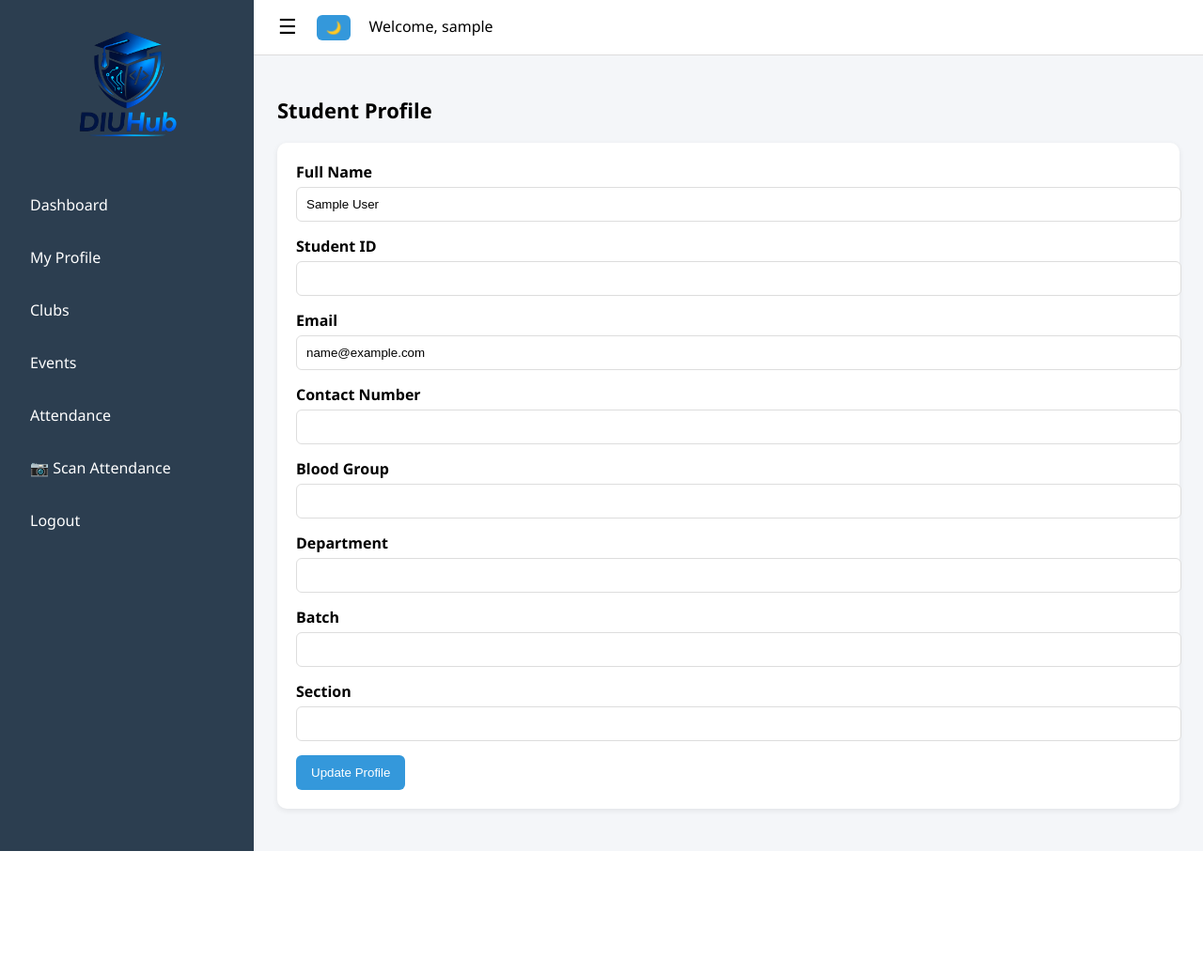
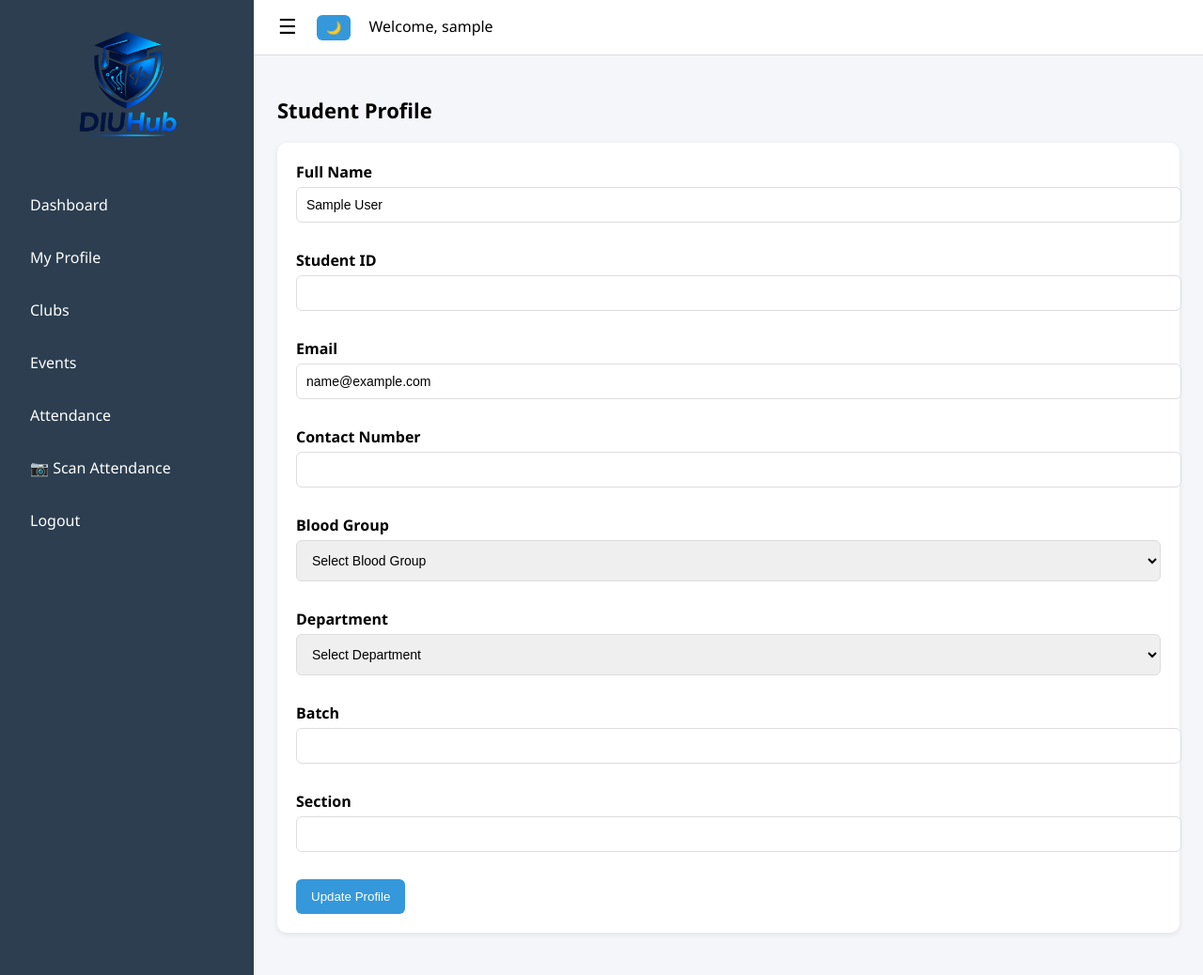
Before and after one commit to simantapundori/DIUHub, a Django app: page /profile/ in a window 1280 px wide. Shown: the whole page at 94% size. Before the commit the page ends 906 px from the top, so only its background shows below. Run offline with Django 5.2, Linux system fonts and the light colour scheme; the visitor is signed in with stand-in values (Sample User, id 1).

Commit message:
Implement user authentication and profile system

```diff
--- a/templates/users/profile.html
+++ b/templates/users/profile.html
@@ -6,50 +6,247 @@
   <form method="post">
     {% csrf_token %}
 
+    <!-- FULL NAME -->
     <div class="form-group">
       <label>Full Name</label>
-      <input type="text" name="full_name" value="{{ user.full_name }}" />
+      <input
+        type="text"
+        name="full_name"
+        value="{{ user.full_name }}"
+        class="input-field"
+      />
     </div>
 
+    <!-- STUDENT ID -->
     <div class="form-group">
       <label>Student ID</label>
-      <input type="text" name="student_id" value="{{ user.student_id }}" />
+      <input
+        type="text"
+        name="student_id"
+        value="{{ user.student_id }}"
+        class="input-field"
+      />
     </div>
 
+    <!-- EMAIL -->
     <div class="form-group">
       <label>Email</label>
-      <input type="email" name="email" value="{{ user.email }}" />
+      <input
+        type="email"
+        name="email"
+        value="{{ user.email }}"
+        class="input-field"
+      />
     </div>
 
+    <!-- CONTACT -->
     <div class="form-group">
       <label>Contact Number</label>
       <input
         type="text"
         name="contact_number"
         value="{{ user.contact_number }}"
+        class="input-field"
       />
     </div>
 
+    <!-- BLOOD GROUP -->
     <div class="form-group">
       <label>Blood Group</label>
-      <input type="text" name="blood_group" value="{{ user.blood_group }}" />
+      <select name="blood_group" class="input-field">
+        <option value="">Select Blood Group</option>
+
+        <option
+          value="A+"
+          {%
+          if
+          user.blood_group=""
+          ="A+"
+          %}selected{%
+          endif
+          %}
+        >
+          A+
+        </option>
+        <option
+          value="A-"
+          {%
+          if
+          user.blood_group=""
+          ="A-"
+          %}selected{%
+          endif
+          %}
+        >
+          A-
+        </option>
+        <option
+          value="B+"
+          {%
+          if
+          user.blood_group=""
+          ="B+"
+          %}selected{%
+          endif
+          %}
+        >
+          B+
+        </option>
+        <option
+          value="B-"
+          {%
+          if
+          user.blood_group=""
+          ="B-"
+          %}selected{%
+          endif
+          %}
+        >
+          B-
+        </option>
+        <option
+          value="AB+"
+          {%
+          if
+          user.blood_group=""
+          ="AB+"
+          %}selected{%
+          endif
+          %}
+        >
+          AB+
+        </option>
+        <option
+          value="AB-"
+          {%
+          if
+          user.blood_group=""
+          ="AB-"
+          %}selected{%
+          endif
+          %}
+        >
+          AB-
+        </option>
+        <option
+          value="O+"
+          {%
+          if
+          user.blood_group=""
+          ="O+"
+          %}selected{%
+          endif
+          %}
+        >
+          O+
+        </option>
+        <option
+          value="O-"
+          {%
+          if
+          user.blood_group=""
+          ="O-"
+          %}selected{%
+          endif
+          %}
+        >
+          O-
+        </option>
+      </select>
     </div>
 
+    <!-- DEPARTMENT -->
     <div class="form-group">
       <label>Department</label>
-      <input type="text" name="department" value="{{ user.department }}" />
+      <select name="department" class="input-field">
+        <option value="">Select Department</option>
+
+        <option
+          value="CSE"
+          {%
+          if
+          user.department=""
+          ="CSE"
+          %}selected{%
+          endif
+          %}
+        >
+          CSE
+        </option>
+        <option
+          value="SWE"
+          {%
+          if
+          user.department=""
+          ="SWE"
+          %}selected{%
+          endif
+          %}
+        >
+          Software Engineering
+        </option>
+        <option
+          value="EEE"
+          {%
+          if
+          user.department=""
+          ="EEE"
+          %}selected{%
+          endif
+          %}
+        >
+          EEE
+        </option>
+        <option
+          value="BBA"
+          {%
+          if
+          user.department=""
+          ="BBA"
+          %}selected{%
+          endif
+          %}
+        >
+          BBA
+        </option>
+        <option
+          value="ENG"
+          {%
+          if
+          user.department=""
+          ="ENG"
+          %}selected{%
+          endif
+          %}
+        >
+          English
+        </option>
+      </select>
     </div>
 
+    <!-- BATCH -->
     <div class="form-group">
       <label>Batch</label>
-      <input type="text" name="batch" value="{{ user.batch }}" />
+      <input
+        type="text"
+        name="batch"
+        value="{{ user.batch }}"
+        class="input-field"
+      />
     </div>
 
+    <!-- SECTION -->
     <div class="form-group">
       <label>Section</label>
-      <input type="text" name="section" value="{{ user.section }}" />
+      <input
+        type="text"
+        name="section"
+        value="{{ user.section }}"
+        class="input-field"
+      />
     </div>
 
+    <!-- BUTTON -->
     <button class="btn-primary">Update Profile</button>
   </form>
 </div>
```
Also changed, not shown: templates/users/login.html (+6 -12 lines), templates/users/register.html (+12 -11 lines), users/migrations/0002_user_batch_user_blood_group_user_contact_number_and_more.py (added), users/migrations/0003_alter_user_blood_group_alter_user_department.py (added).
